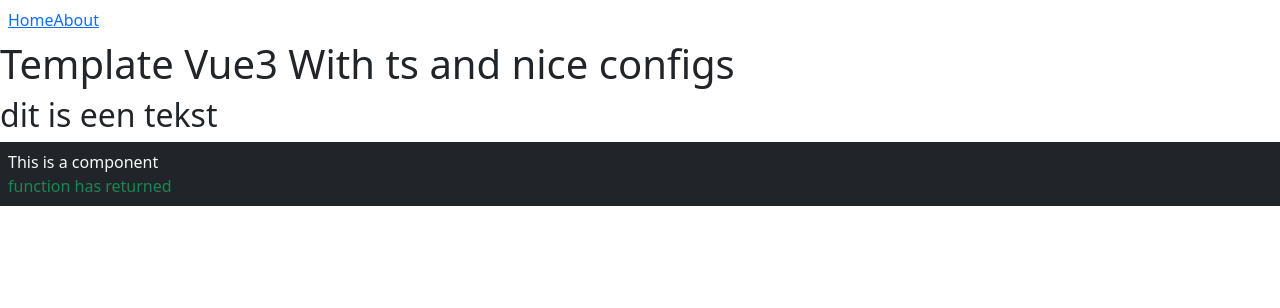
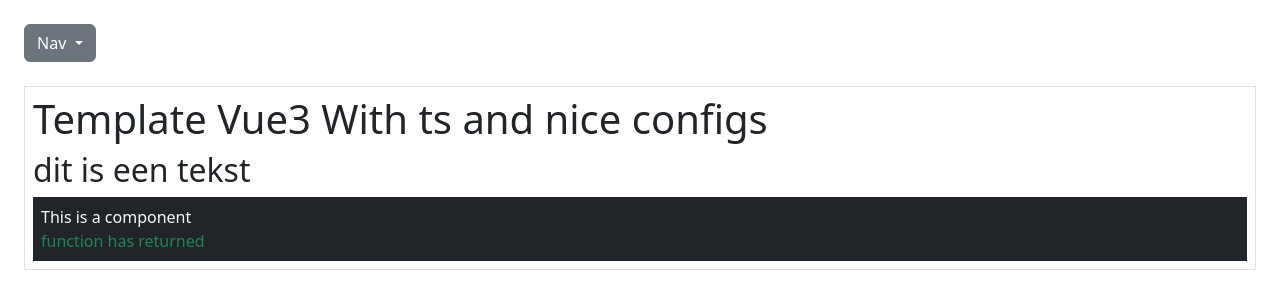
Before and after one commit to WichardG/fd-toolkit, a Vue app: page / in a window 1280 px wide. Shown: the top 308 px of the page. Built offline with nearby package versions, Linux system fonts and the light colour scheme.

Commit message:
routing name space change

```diff
--- a/src/App.vue
+++ b/src/App.vue
@@ -1,14 +1,23 @@
 <template>
-    <header>
-        <div class="startClass">
-            <nav class="p-2">
-                <RouterLink to="/">Home</RouterLink>
-                <RouterLink to="/about">About</RouterLink>
-            </nav>
+    <div class="m-4">
+        <nav class="mb-4">
+            <div class="dropdown">
+                 <button class="btn btn-secondary dropdown-toggle" type="button" id="dropdownMenuButton1" data-bs-toggle="dropdown" aria-expanded="false">
+                     Nav
+                 </button>
+                 <ul class="dropdown-menu" aria-labelledby="dropdownMenuButton1">
+                     <li>
+                         <RouterLink class="dropdown-item" to="/">Home</RouterLink>
+                     </li>
+                     <li>
+                         <RouterLink class="dropdown-item" to="/prompts">Prompt</RouterLink>
+                     </li>
+                 </ul>
+            </div>
+        </nav>
+        <div class="flex-d p-2 border">
+            <RouterView />
         </div>
-    </header>
-    <div>
-        <RouterView />
     </div>
 </template>
 
--- a/src/pages/prompt.vue
+++ b/src/pages/prompt.vue
@@ -3,3 +3,4 @@
         <h1>This is an about page</h1>
     </div>
 </template>
+<script setup lang="ts"></script>
--- a/src/router/index.ts
+++ b/src/router/index.ts
@@ -1,5 +1,4 @@
 import { createRouter, createWebHistory } from 'vue-router'
-import HomeView from '../pages/Home.vue'
 
 const router = createRouter({
   history: createWebHistory(import.meta.env.BASE_URL),
@@ -7,14 +6,11 @@ const router = createRouter({
     {
       path: '/',
       name: 'home',
-      component: HomeView
+      component: () => import('../pages/Home.vue')
     },
     {
-      path: '/about',
-      name: 'about',
-      // route level code-splitting
-      // this generates a separate chunk (About.[hash].js) for this route
-      // which is lazy-loaded when the route is visited.
+      path: '/prompts',
+      name: 'prompts',
       component: () => import('../pages/prompt.vue')
     }
   ]
```
Also changed, not shown: src/pages/methodes/MethodeOne.vue (added, +16 -0 lines), src/pages/methodes/MethodeTwo.vue (added).
